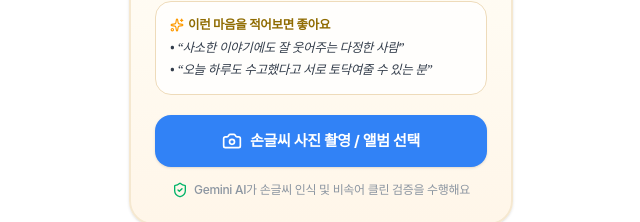
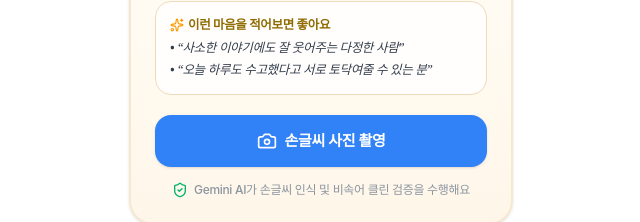
Before and after one commit to salaryee/dating, a Next.js app: page /auth/profile-note in a window 1280 px wide. Shown: the part 479-701 px from the top of the page, without its empty margins (319-959 px from the left). Built offline with nearby package versions, Linux system fonts and the light colour scheme.

Commit message:
fix: change button label to 손글씨 사진 촬영 in profile-note

```diff
--- a/src/app/auth/profile-note/page.tsx
+++ b/src/app/auth/profile-note/page.tsx
@@ -229,7 +229,7 @@ export default function ProfileNotePage() {
                 className="mt-5 w-full h-13 rounded-2xl bg-[#3182F6] hover:bg-[#1B64DA] text-white font-bold text-[15px] shadow-sm transition-all flex items-center justify-center gap-2 cursor-pointer active:scale-[0.98]"
               >
                 <Camera className="w-5 h-5" />
-                <span>손글씨 사진 촬영 / 앨범 선택</span>
+                <span>손글씨 사진 촬영</span>
               </button>
 
               <div className="mt-3.5 flex items-center gap-1.5 text-[12px] text-[#8B95A1] font-medium">
```
